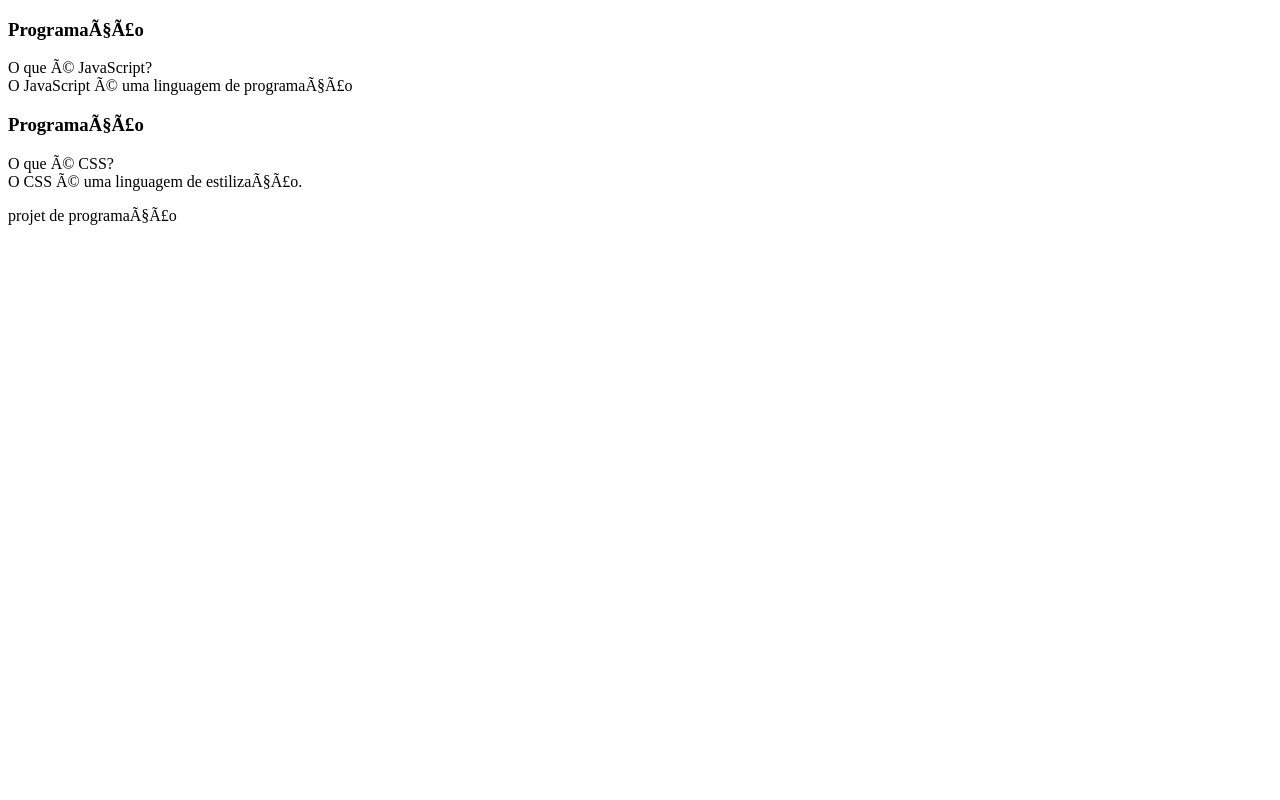
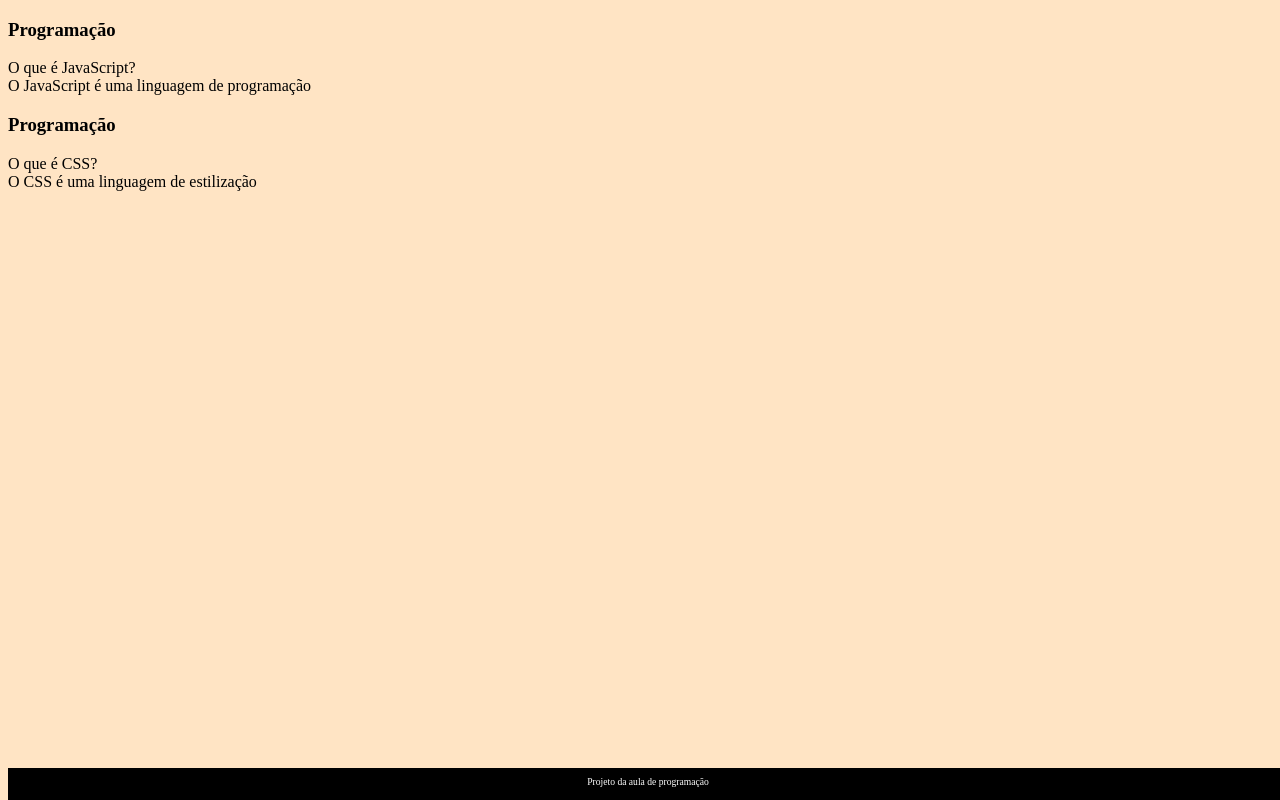
Before and after one commit to DaniNoName64/meganoname444, a plain HTML site: page index.html in a window 1280 px wide. Drawn offline with Linux system fonts and the light colour scheme; files that its build step writes are made by us from their sources.

Commit message:
Update index.html

```diff
--- a/index.html
+++ b/index.html
@@ -1,45 +1,46 @@
 <!DOCTYPE html>
-<html lang=”pt-br”>
+<html lang="pt-br">
 <head>
-<meta charset=”UTF-8”>
-
-<meta charset=”UTF-8”>
-
-<meta name=”viewport” content=”width=device-width, initial-
-scale=1.0”>
-
-<link rel=”stylesheet” href=”assets/style.css”>
-<title>Flashcards</title>
+    <meta charset="UTF-8">
+    <meta http-equiv="X-UA-Compatible" content="IE=edge">
+    <meta name="viewport" content="width=device-width, initial-scale=1.0">
+    <link rel="stylesheet" href="assets/style.css">
+    <title>Flashcard</title>
 </head>
 <body>
     <main>
-        <section id=”container”>
-            <article class=”cartao”>
-                <div class=”cartao__conteudo”>
+        <section id="container">
+            <article class="cartao">
+                <div class="cartao__conteudo">
                     <h3>Programação</h3>
-                    <div class=”cartao__conteudo__pergunta”>
+                <div class="cartao__conteudo__pergunta">
                     O que é JavaScript?
                 </div>
-                    <div class=”cartao__conteudo__resposta”>
+                <div class="cartao__conteudo__reposta">
                     O JavaScript é uma linguagem de programação
-                        </div>
-                        <article class=”cartao”>
-                            <div class=”cartao__conteudo”>
-                            <h3>Programação</h3>
-                            <div class=”cartao__conteudo__pergunta”>
-                            O que é CSS?
-                            </div>
-                            <div class=”cartao__conteudo__resposta”>
-                            O CSS é uma linguagem de estilização.
                 </div>
             </div>
             </article>
+        </section>
+
+        <section>
+            <article class="cartao">
+                <div class="cartao__conteudo">
+                    <h3>Programação</h3>
+                <div class="cartao__conteudo__pergunta">
+                    O que é CSS?
                 </div>
+                <div class="cartao__conteudo__reposta">
+                    O CSS é uma linguagem de estilização
+                </div>
+            </div>
+
             </article>
         </section>
     </main>
+
     <footer>
-        <p>projet de programação</p>
+        <p>Projeto da aula de programação</p>
     </footer>
 </body>
 </html>
```
Lines whose indentation alone changed are shown as unchanged.
